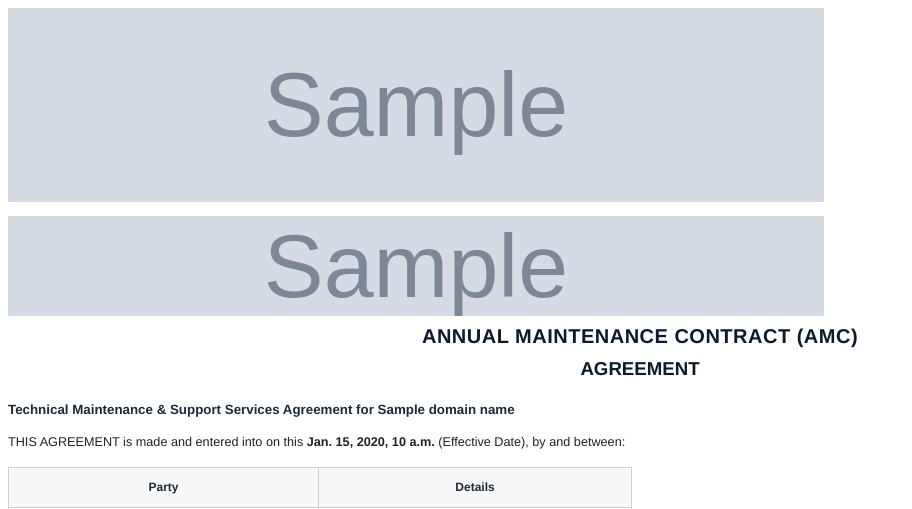
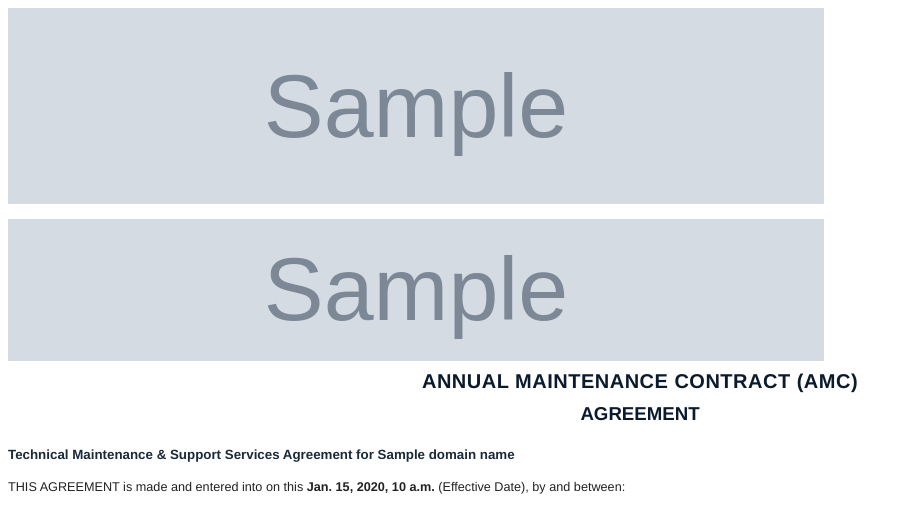
Before and after one commit to MintoThomasP/crm_backend, a Django app: template app_project/templates/amc_service_agreement.html in a window 1280 px wide. Shown: the top 509 px of the page, without its empty margins (0-912 px from the left). Run offline with Django 4.2, Linux system fonts and the light colour scheme; tables that the repository leaves empty hold one stand-in row (values such as "Sample post"); the template is opened without the code that fills it: values that come from a table or form of the project are taken from there, most other values are stand-ins (such as "Sample title", 1, 10 or a date in 2020); grey boxes marked "Sample" are stand-in pictures.

Commit message:
feat(amc): integrate official header and footer images and optimize letterhead dimensions

```diff
--- a/app_project/templates/amc_service_agreement.html
+++ b/app_project/templates/amc_service_agreement.html
@@ -6,16 +6,16 @@
 @page {
     size: letter;
     margin-top: 155pt;
-    margin-bottom: 95pt;
+    margin-bottom: 115pt;
     margin-left: 72pt;
     margin-right: 72pt;
     @frame header_frame {
         -pdf-frame-content: page_header;
-        left: 0pt; width: 612pt; top: 0pt; height: 148pt;
+        left: 0pt; width: 612pt; top: 0pt; height: 150pt;
     }
     @frame footer_frame {
         -pdf-frame-content: page_footer;
-        left: 0pt; width: 612pt; bottom: 8pt; height: 95pt;
+        left: 0pt; width: 612pt; bottom: 0pt; height: 122pt;
     }
 }
 
@@ -117,16 +117,16 @@ li {
 
 <div id="page_header" style="margin: 0; padding: 0; line-height: 0;">
     {% if header_image %}
-    <img src="{{ header_image }}" style="width: 612pt; height: 145.2pt;" />
+    <img src="{{ header_image }}" style="width: 612pt; height: 147pt;" />
     {% endif %}
 </div>
 
 <div id="page_footer" style="margin: 0; padding: 0;">
-    <div style="text-align: center; font-size: 9pt; font-weight: bold; color: #333333; margin: 0; padding: 0; line-height: 11pt;">
+    <div style="text-align: center; font-size: 8.5pt; font-weight: bold; color: #333333; margin: 0; padding: 0; line-height: 11pt;">
         &nbsp;<pdf:pagenumber/>&nbsp;
     </div>
     {% if footer_image %}
-    <img src="{{ footer_image }}" style="width: 612pt; height: 75pt;" />
+    <img src="{{ footer_image }}" style="width: 612pt; height: 107pt;" />
     {% endif %}
 </div>
 
```
Also changed, not shown: app_project/views.py (+6 -2 lines), static/images/amc_footer_ultra.png, static/images/amc_footer_user.png (added), static/images/amc_header_ultra.png, static/images/amc_header_user.png (added).
